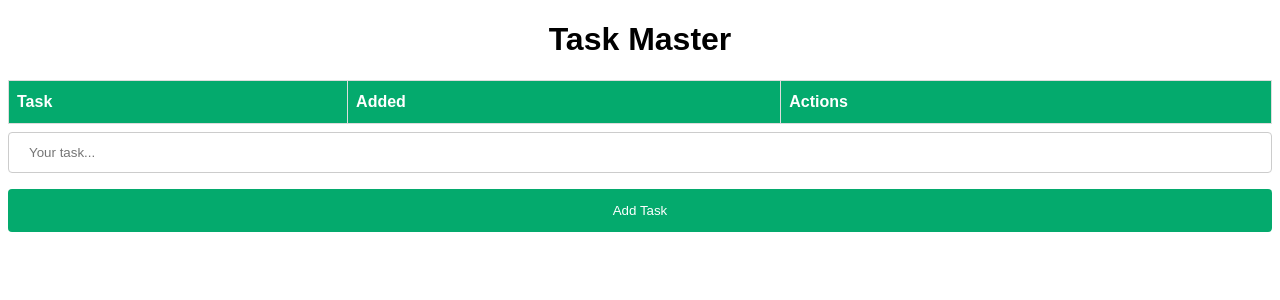
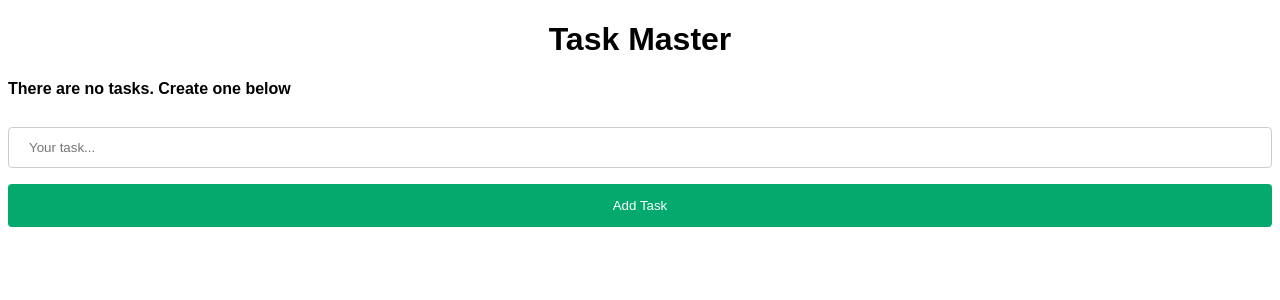
Before and after one commit to barzansaeedpour/flask-base-app, a Flask app: page / in a window 1280 px wide. Shown: the top 300 px of the page. Run offline with Flask 3, Linux system fonts and the light colour scheme; lists and menus that the app fills with data are empty.

Commit message:
adding a jinja2 filter to index

```diff
--- a/templates/index.html
+++ b/templates/index.html
@@ -8,6 +8,13 @@
 {% block body %}
 <div class="content">
     <h1>Task Master</h1>
+
+    {% if tasks|length < 1 %}
+
+    <h4> There are no tasks. Create one below</h4>
+
+    {% else %}
+
     <table class="my_table">
         <tr>
             <th>Task</th>
@@ -26,6 +33,7 @@
         </tr>
         {%endfor%}
     </table>
+    {% endif %}
     <form action="/" method="POST">
         <input type="text" name="content" id="content" placeholder="Your task...">
         <input type="submit" value="Add Task">
```
Also changed, not shown: instance/test.db.
